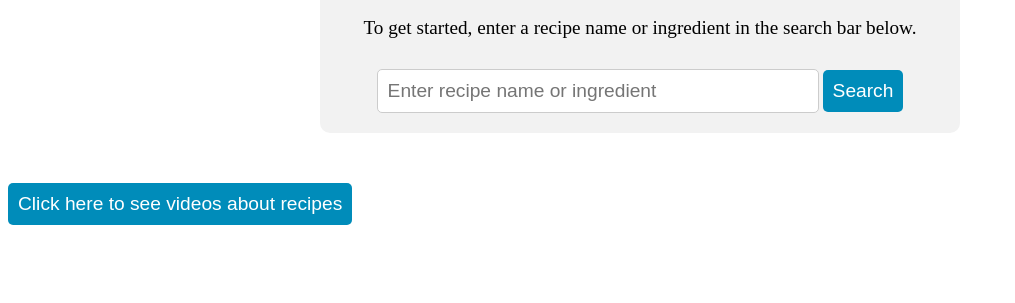
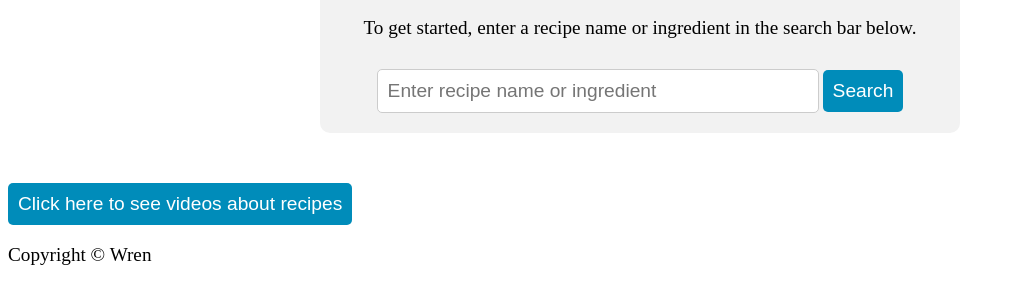
Before and after one commit to jofiel-nguyen/new-api-project, a plain HTML site: page index.html in a window 1280 px wide. Shown: the part 105-408 px from the top of the page, without its empty margins (0-1015 px from the left). Drawn offline with Linux system fonts and the light colour scheme.

Commit message:
add footer

```diff
--- a/index.html
+++ b/index.html
@@ -21,7 +21,9 @@
       </div>
 
     <div id="video-results-container"></div>
-
+    <footer>
+        <p>Copyright © Wren</p>
+      </footer>
 </body>
 
 </html>
```
